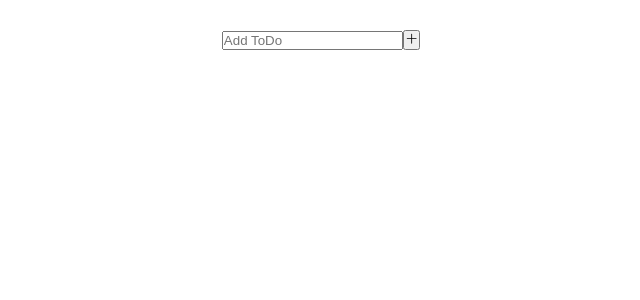
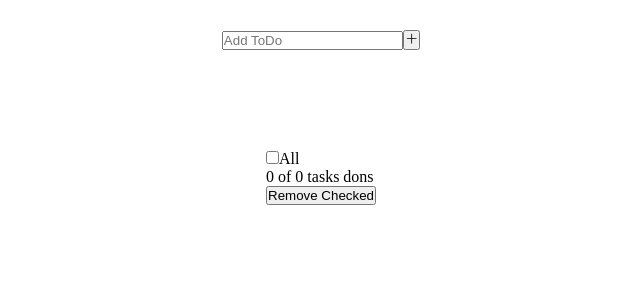
Before and after one commit to gnmjafari/ToDoList, a React (Vite) app in the folder TodoList/: page / in a window 1280 px wide. Shown: the top 300 px of the page, without its empty margins (319-959 px from the left). Built offline with nearby package versions, Linux system fonts and the light colour scheme.

Commit message:
TodoList (Finished)

```diff
--- a/TodoList/src/component/Api.jsx
+++ b/TodoList/src/component/Api.jsx
@@ -30,6 +30,14 @@ function Api(props) {
     setTodo(todo.filter((task) => task.id !== id));
   };
 
+  const handleDeleteAll = () => {
+    setTodo(
+      todo.filter((item) => {
+        return item.complete === false;
+      })
+    );
+  };
+
   const complete = (id) => {
     setTodo(
       todo.map((item) => {
@@ -41,6 +49,16 @@ function Api(props) {
         } else {
           return item;
         }
+      })
+    );
+  };
+
+  const completeAll = () => {
+    setTodo(
+      todo.map((item) => {
+        return (
+          (item.complete = !item.complete), { ...item, complete: item.complete }
+        );
       })
     );
   };
@@ -83,6 +101,8 @@ function Api(props) {
         edit,
         SaveEdit,
         handleEdit,
+        completeAll,
+        handleDeleteAll,
       }}
     >
       <DataEdit.Provider value={[editTodo, setEditTodo]}>
--- a/TodoList/src/component/TodoList.jsx
+++ b/TodoList/src/component/TodoList.jsx
@@ -3,12 +3,20 @@ import { DataContext, DataEdit, FunctionAll } from "./Api";
 
 function TodoList() {
   const [todo, setTodo] = useContext(DataContext);
-  const { handleDelete, complete, edit, SaveEdit, handleEdit } =
-    useContext(FunctionAll);
+  const {
+    handleDelete,
+    complete,
+    edit,
+    SaveEdit,
+    handleEdit,
+    completeAll,
+    handleDeleteAll,
+  } = useContext(FunctionAll);
   const [editTodo, setEditTodo] = useContext(DataEdit);
   console.log(todo);
 
   return (
+    <>
       <ul className="TodoList">
         {todo.map((item, index) => {
           if (item.edit) {
@@ -20,8 +28,9 @@ function TodoList() {
                   value={editTodo}
                   onChange={handleEdit}
                 />
-              <button onClick={() => SaveEdit(item.id, editTodo)}>Save</button>
-              <button onClick={() => handleDelete(item.id)}>Remove</button>
+                <button onClick={() => SaveEdit(item.id, editTodo)}>
+                  Save
+                </button>
               </li>
             );
           }
@@ -30,18 +39,39 @@ function TodoList() {
               <label htmlFor={item.id}>
                 <input
                   type="checkbox"
+                  checked={item.complete}
                   id={item.id}
                   value={editTodo}
                   onChange={() => complete(item.id)}
                 />
                 {item.name}
               </label>
-            <button onClick={() => edit(item.id)}>Edit</button>
-            <button onClick={() => handleDelete(item.id)}>Remove</button>
+              <button disabled={item.complete} onClick={() => edit(item.id)}>
+                Edit
+              </button>
+              <button
+                disabled={item.complete}
+                onClick={() => handleDelete(item.id)}
+              >
+                Remove
+              </button>
             </li>
           );
         })}
       </ul>
+      <div>
+        <label htmlFor="">
+          <input type="checkbox" onChange={() => completeAll()} />
+          All
+        </label>
+        <p>
+          {" "}
+          {todo.filter((item) => item.complete === true).length} of {""}
+          {todo.length} tasks dons
+        </p>
+        <button onClick={() => handleDeleteAll()}>Remove Checked</button>
+      </div>
+    </>
   );
 }
 
```
Lines whose indentation alone changed are shown as unchanged.
